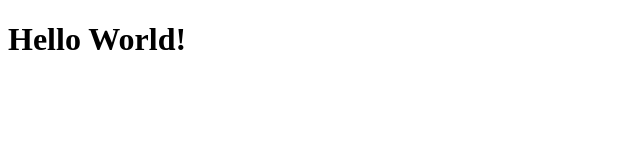
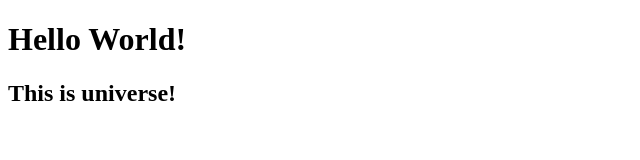
Before and after one commit to ishagupta1548/resume-test, a plain HTML site: page index.html in a window 1280 px wide. Shown: the whole page, without its empty margins (0-640 px from the left). Drawn offline with Linux system fonts and the light colour scheme.

Commit message:
Added another h2

```diff
--- a/index.html
+++ b/index.html
@@ -7,5 +7,6 @@
 </head>
 <body>
     <h1>Hello World!</h1>
+    <h2>This is universe!</h2>
 </body>
 </html>
```
